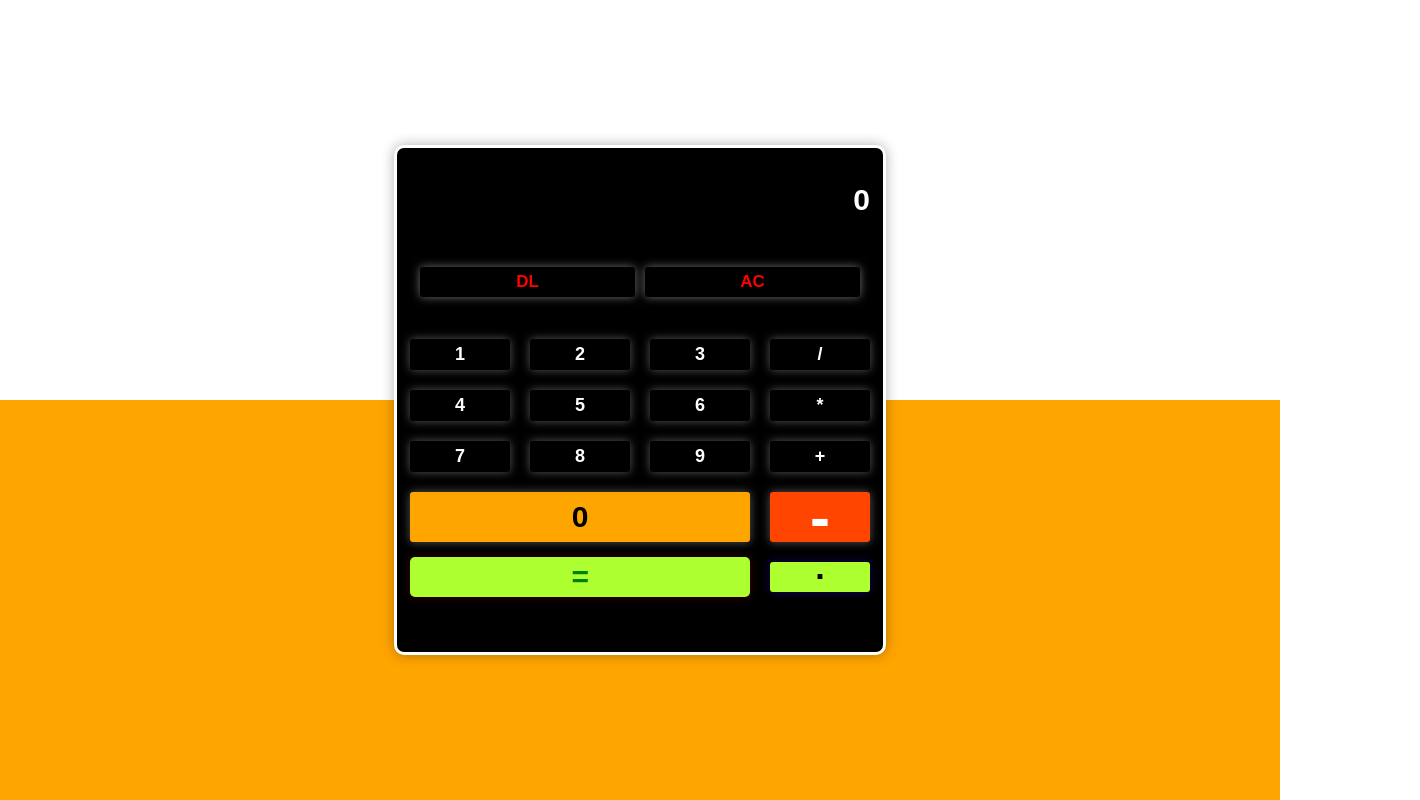
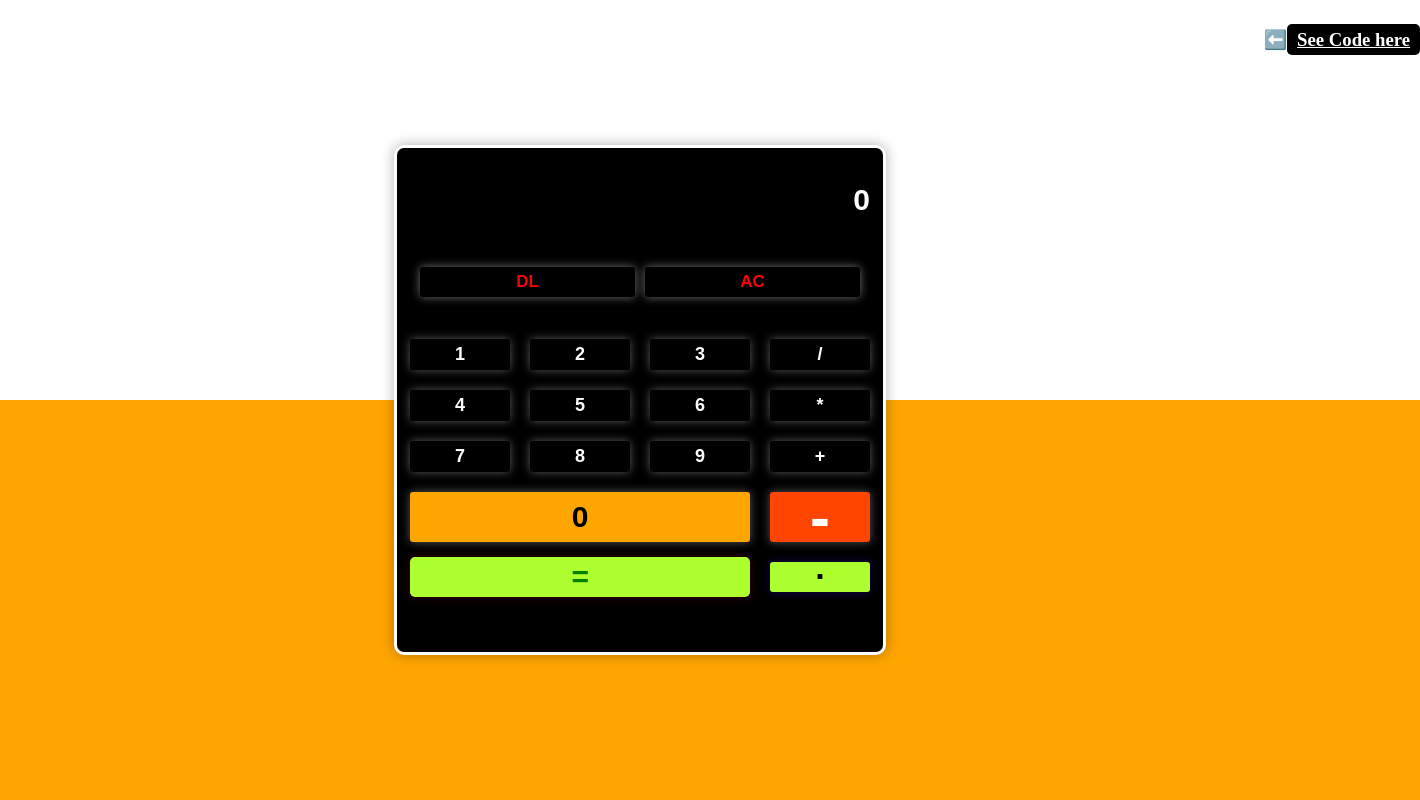
Before and after one commit to Mamesha3/calculator, a plain HTML site: page index.html in a window 1280 px wide. Shown: the whole page, 1420 px wide, since content can reach past the window. Drawn offline with Linux system fonts and the light colour scheme.

Commit message:
update to see code

```diff
--- a/index.html
+++ b/index.html
@@ -38,6 +38,10 @@
         <button id="equall-too">=</button>
     </div>
 
+     <div class="code_here">
+       <h3 id="code"><span class="code_sign">⬅️</span><a href="code">See Code here</a></h3>
+    </div>
+
     <script src="script.js"></script>
 </body>
 </html>
--- a/script.js
+++ b/script.js
@@ -5,6 +5,12 @@ const deletBtn = document.querySelector('#clear')
 const clearBtn = document.querySelector('#allWipe')
 const equalBtn = document.querySelector('#equall-too')
 
+
+  // to get code click here
+document.querySelector('.code_sign').addEventListener('click',function () {
+      let code = document.querySelector('.code_here')
+      code.classList.toggle('showhere')
+})
 
 function eachBtn() {
   let valueInp = input.value
--- a/style.css
+++ b/style.css
@@ -6,6 +6,7 @@ body {
         white 50%,
         orange 50%
     );
+    overflow-x: hidden;
 }
 .container {
     width: 460px;
@@ -135,6 +136,36 @@ body {
     cursor: pointer;
     box-shadow: 0 0 10px rgba(169, 5, 5, 0.372);
 }
+.code_here {
+    position: absolute;
+    right: 0;
+    top: 10px;
+    transform: translateX(140px);
+}
+
+@keyframes slidout {
+    from {
+        transform: translateX(200px);
+    }
+    to {
+        transform: translateX(0);
+    }
+}
+.showhere {
+    transform: translateX(0);
+    animation: slidout 1s ease-in-out alternate;
+}
+.code_here a {
+    color: white;
+    background-color: black;
+    padding: 5px 10px;
+    width: 250px;
+    border-radius: 5px;
+    text-align: center;
+}
+.code_sign {
+    cursor: pointer;
+}
 @media (max-width: 501px) {
     .container{
         width: 360px;
```
